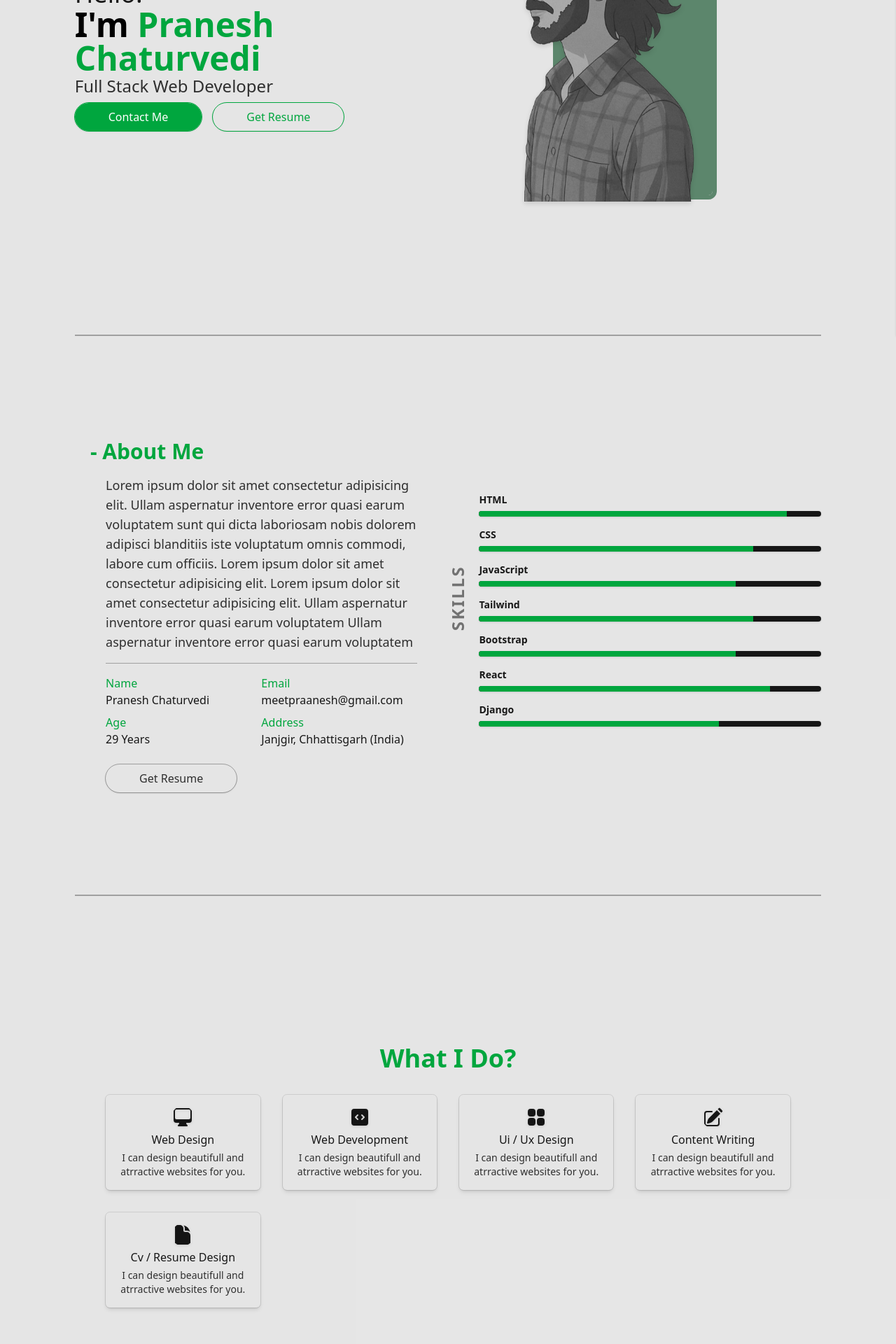
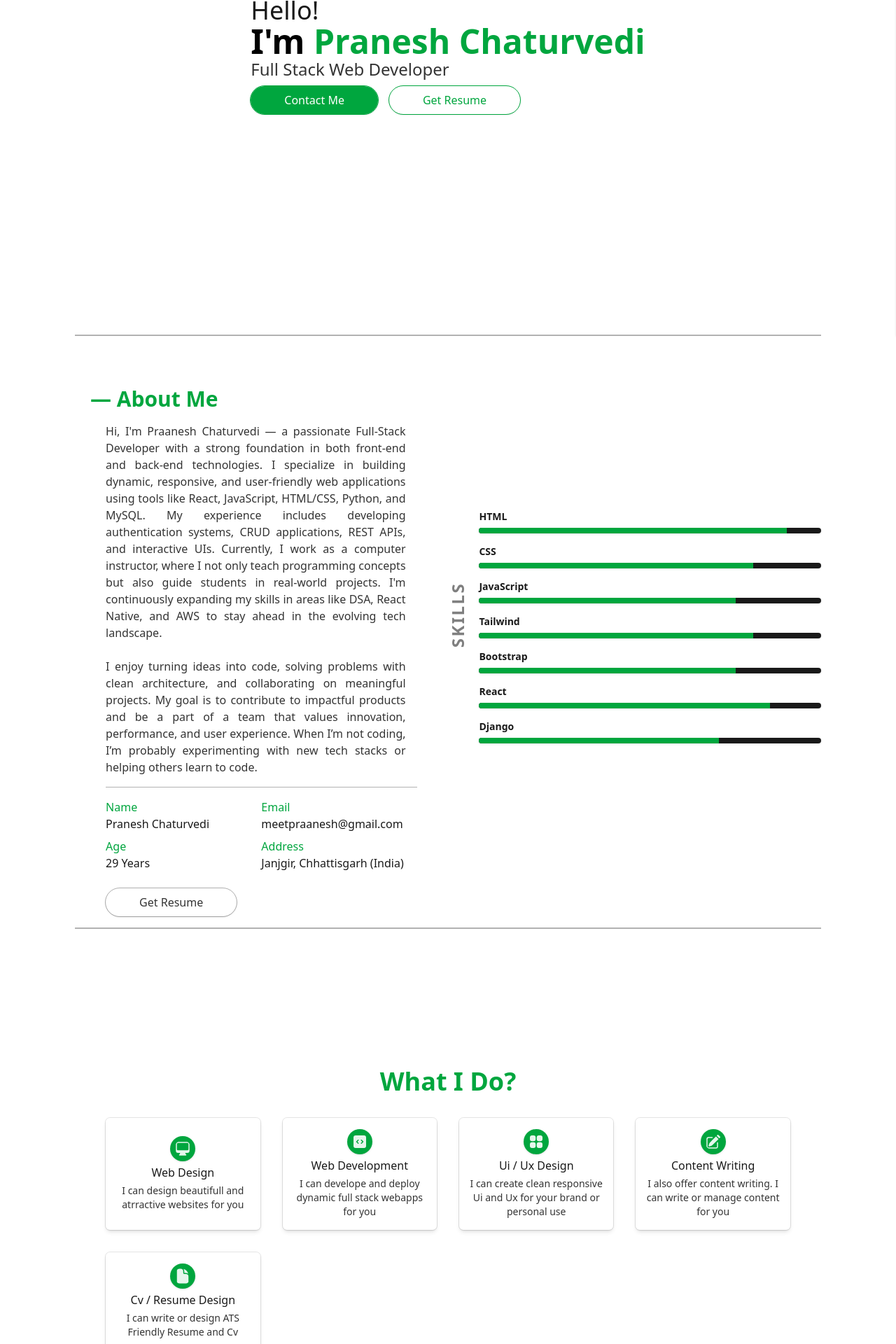
Before and after one commit to Trouble001/Portfolio, a React (Vite) app: page / in a window 1280 px wide. Shown: the part 320-2240 px from the top of the page at 70% size. Built offline with nearby package versions, Linux system fonts and the light colour scheme.

Commit message:
Creating contact layout and changing in some styles

```diff
--- a/index.html
+++ b/index.html
@@ -2,7 +2,7 @@
 <html lang="en" class="dark">
   <head>
     <meta charset="UTF-8" />
-    <link rel="icon" type="image/png" href="/myimage.png" />
+    <link rel="icon" type="image/png" href="/myphoto.png" />
     <meta name="theme-color" content="#1f392a" />
     <meta name="viewport" content="width=device-width, initial-scale=1.0" />
     <title>Praanesh Chaturvedi</title>
--- a/src/App.jsx
+++ b/src/App.jsx
@@ -7,12 +7,13 @@ import ThemeToggle from './components/ThemeToggle';
 import { useContext } from 'react';
 import { ThemeContext } from './context/ThemeContext';
 import Projects from './layouts/Projects';
+import ContactSection from './layouts/ContactSection';
 
 const App = () => {
   const { setIsOpen } = useContext(ThemeContext);
 
   return (
-    <div className='w-full h-full bg-black/10 dark:bg-black/100 transition-all'>
+    <div className='w-full h-full bg-white/100 dark:bg-black/100 transition-all'>
       <Navigation />
       <ThemeToggle />
       <div className='w-11/12 sm:w-11/12 md:w-10/12 lg:w-10/12 mx-auto' onClick={() => setIsOpen(false)}>
@@ -20,6 +21,7 @@ const App = () => {
         <AboutSection />
         <ServiceSection />
         <Projects />
+        <ContactSection />
       </div>
     </div>
   )
--- /dev/null
+++ b/src/components/ContactForm.jsx
@@ -0,0 +1,18 @@
+import { useContext } from "react";
+import { ThemeContext } from "../context/ThemeContext";
+
+const ContactForm = () => {
+  const { themeColors, color } = useContext(ThemeContext);
+
+  return (
+    <form className="w-full h-auto py-8 px-6 lg:px-8 flex flex-col items-start justify-center">
+      <h4 className="mb-4 text-lg md:text-xl lg:text-xl font-medium text-black/80 dark:text-white/70">How i can help you? Send a message to me!</h4>
+      <input className="w-full px-4 py-2 text-black/90 dark:text-white/80 outline outline-black/20 dark:outline-white/20 mb-4 rounded shadow" type="text" placeholder="Your Name" />
+      <input className="w-full px-4 py-2 text-black/90 dark:text-white/80 outline outline-black/20 dark:outline-white/20 mb-4 rounded shadow" type="email" placeholder="Your Email" />
+      <textarea className="w-full px-4 py-2 text-black/90 dark:text-white/80 outline outline-black/20 dark:outline-white/20 mb-4 rounded shadow" placeholder="Write your message here..."></textarea>
+      <button className={`text-white/100 px-8 py-1.5 shadow-md rounded ${themeColors[color].bg} transition-colors duration-500`}>Send</button>
+    </form>
+  )
+}
+
+export default ContactForm;
--- a/src/components/Navigation.jsx
+++ b/src/components/Navigation.jsx
@@ -17,7 +17,7 @@ const Navigation = () => {
           <Link to="about" smooth={true} duration={300} className={`text-xs sm:text-sm md:text-md lg:text-lg text-black/90 dark:text-white/90 mr-3 sm:mr-3 md:mr-4 lg:mr-5 xl:mr-6 ${themeColors[color].hover} cursor-pointer hover:border-b-2 transition-colors`}>About</Link>
           <Link to="service" smooth={true} duration={300} className={`text-xs sm:text-sm md:text-md lg:text-lg text-black/90 dark:text-white/90 mr-3 sm:mr-3 md:mr-4 lg:mr-5 xl:mr-6 ${themeColors[color].hover} cursor-pointer hover:border-b-2 transition-colors`}>Service</Link>
           <Link to="projects" smooth={true} duration={300} className={`text-xs sm:text-sm md:text-md lg:text-lg text-black/90 dark:text-white/90 mr-3 sm:mr-3 md:mr-4 lg:mr-5 xl:mr-6 ${themeColors[color].hover} cursor-pointer hover:border-b-2 transition-colors`}>Projects</Link>
-          <Link to="" smooth={true} duration={300} className={`text-xs sm:text-sm md:text-md lg:text-lg text-black/90 dark:text-white/90 hover:border-b-2 transition-colors ${themeColors[color].hover} cursor-pointer`}>Contact</Link>
+          <Link to="contact" smooth={true} duration={300} className={`text-xs sm:text-sm md:text-md lg:text-lg text-black/90 dark:text-white/90 hover:border-b-2 transition-colors ${themeColors[color].hover} cursor-pointer`}>Contact</Link>
         </div>
         <button onClick={() => setIsOpen(prevState => !prevState)} className='text-black/90 dark:text-white/90 w-5 sm:w-5 md:w-6 lg:w-6 h-5 sm:h-5 md:h-6 lg:h-6 flex items-center justify-center rounded-full cursor-pointer transition-all'>
         <Bars2Icon className="w-full h-full drop-shadow" />
--- /dev/null
+++ b/src/components/PhotoHolder.jsx
@@ -0,0 +1,5 @@
+{/* <div className="w-full flex items-center justify-center relative order-1 lg:order-2">
+        <div className={`lg:w-5/12 md:w-3/12 md:h-10/12 lg:h-6/12 w-5/12 h-10/12 flex outline-6 ${themeColors[color].outline} ${themeColors[color].bg} absolute rounded-md grayscale-75`}>
+        </div>
+        <img className="lg:w-6/12 md:w-4/12 md:h-full lg:h-7/12 w-6/12 h-full drop-shadow-md absolute md:-ml-22 md:-mt-7 lg:-ml-20 lg:-mt-12 -ml-12 -mt-8.5 -mb-0 grayscale rounded-md" src={myphoto} alt="Pranesh Chaturvedi" />
+      </div> */}
--- /dev/null
+++ b/src/components/SocialIcons.jsx
@@ -0,0 +1,15 @@
+import { FaGithub, FaLinkedin, FaTwitter, FaInstagram, FaPinterest, FaLink   } from "react-icons/fa";
+
+const SocialIcons = () => {
+  return (
+    <div className="flex flex-row items-center justify-between">
+      <a href="#"><FaGithub className="text-2xl sm:text-2xl md:text-3xl lg:text-4xl text-white/100 dark:text-black/100 hover:text-black/100 dark:hover:text-white/100 transition-all duration-500 drop-shadow-md" /></a>
+      <a href="#"><FaLinkedin className="text-2xl sm:text-2xl md:text-3xl lg:text-4xl text-white/100 dark:text-black/100 hover:text-black/100 dark:hover:text-white/100 transition-all duration-500 drop-shadow-md ml-2" /></a>
+      <a href="#"><FaTwitter className="text-2xl sm:text-2xl md:text-3xl lg:text-4xl text-white/100 dark:text-black/100 hover:text-black/100 dark:hover:text-white/100 transition-all duration-500 drop-shadow-md mx-2" /></a>
+      <a href="#"><FaInstagram className="text-2xl sm:text-2xl md:text-3xl lg:text-4xl text-white/100 dark:text-black/100 hover:text-black/100 dark:hover:text-white/100 transition-all duration-500 drop-shadow-md mr-2" /></a>
+      <a href="#"><FaPinterest className="text-2xl sm:text-2xl md:text-3xl lg:text-4xl text-white/100 dark:text-black/100 hover:text-black/100 dark:hover:text-white/100 transition-all duration-500 drop-shadow-md" /></a>
+    </div>
+  )
+}
+
+export default SocialIcons
--- a/src/context/ThemeContext.jsx
+++ b/src/context/ThemeContext.jsx
@@ -11,30 +11,35 @@ export const ThemeProvider = ({ children }) => {
       text: "text-green-600",
       bg: "bg-green-600",
       outline: "outline-green-600",
+      border: "border-green-600",
       hover: "hover:text-green-600",
     },
     yellow: {
       text: "text-yellow-600",
       bg: "bg-yellow-600",
       outline: "outline-yellow-600",
+      border: "border-yellow-600",
       hover: "hover:text-yellow-600",
     },
     sky: {
       text: "text-sky-600",
       bg: "bg-sky-600",
       outline: "outline-sky-600",
+      border: "border-sky-600",
       hover: "hover:text-sky-600",
     },
     red: {
       text: "text-red-600",
       bg: "bg-red-600",
       outline: "outline-red-600",
+      border: "border-red-600",
       hover: "hover:text-red-600",
     },
     slate: {
       text: "text-slate-600",
       bg: "bg-slate-600",
       outline: "outline-slate-600",
+      border: "border-slate-600",
       hover: "hover:text-slate-600",
     },
   };
--- a/src/layouts/AboutSection.jsx
+++ b/src/layouts/AboutSection.jsx
@@ -7,12 +7,12 @@ const AboutSection = () => {
     const { themeColors, color } = useContext(ThemeContext);
   return (
     <Element name="about" className="w-full min-h-screen grid gap-8 xl:gap-0 grid-cols-1 xl:grid-cols-2 border-b-2 items-center justify-center border-black/30 dark:border-white/30">
-      <div className="w-full flex flex-col items-center justify-center pt-18 xl:pt-0">
+      <div className="w-full flex flex-col items-center justify-center pt-18 pb-4">
         <div className="w-11/12">
-          <h1 className={`text-left text-lg sm:text-xl md:text-2xl lg:text-3xl xl:4xl transition-colors duration-500 font-bold ${themeColors[color].text}`}>- About Me</h1>
+          <h1 className={`text-left text-lg sm:text-xl md:text-2xl lg:text-3xl xl:4xl transition-colors duration-500 font-bold ${themeColors[color].text}`}>— About Me</h1>
         </div>
-        <div className="w-10/12 mt-4 pb-4 border-b border-black/30 dark:border-white/30">
-          <p className="text-left text-sm sm:text-base md:text-md lg:text-lg xl:text-lg text-black/80 dark:text-white/70 dark:font-normal">Lorem ipsum dolor sit amet consectetur adipisicing elit. Ullam aspernatur inventore error quasi earum voluptatem sunt qui dicta laboriosam nobis dolorem adipisci blanditiis iste voluptatum omnis commodi, labore cum officiis. Lorem ipsum dolor sit amet consectetur adipisicing elit. Lorem ipsum dolor sit amet consectetur adipisicing elit. Ullam aspernatur inventore error quasi earum voluptatem Ullam aspernatur inventore error quasi earum voluptatem</p>
+        <div className="w-10/12 mt-4 pb-4 lg:pr-4 border-b border-black/30 dark:border-white/30">
+          <p className="text-justify text-sm sm:text-base md:text-base lg:text-md xl:text-md text-black/80 dark:text-white/70 dark:font-normal">Hi, I'm Praanesh Chaturvedi — a passionate Full-Stack Developer with a strong foundation in both front-end and back-end technologies. I specialize in building dynamic, responsive, and user-friendly web applications using tools like React, JavaScript, HTML/CSS, Python, and MySQL. My experience includes developing authentication systems, CRUD applications, REST APIs, and interactive UIs. Currently, I work as a computer instructor, where I not only teach programming concepts but also guide students in real-world projects. I'm continuously expanding my skills in areas like DSA, React Native, and AWS to stay ahead in the evolving tech landscape.<br/><br/>I enjoy turning ideas into code, solving problems with clean architecture, and collaborating on meaningful projects. My goal is to contribute to impactful products and be a part of a team that values innovation, performance, and user experience. When I’m not coding, I’m probably experimenting with new tech stacks or helping others learn to code.</p>
         </div>
         <div className="w-10/12 mt-4 grid grid-cols-2 text-xs sm:text-sm md:text-base lg:text-md xl:text-md">
           <div>
@@ -31,7 +31,7 @@ const AboutSection = () => {
 
         </div>
         <div className="w-10/12 mt-6 flex flex-row items-center justify-start">
-          <button className="text-xs md:text-sm lg:text-base xl:text-md shadow text-black/80 dark:text-white/70 outline outline-black/30 dark:outline-white/30 px-8 sm:px-8 md:px-10 lg:px-12 py-1.5 sm:py-1.5 md:py-2 lg:py-2 xl:py-2 cursor-pointer rounded-full">Get Resume</button>
+          <a href="../public/resume.pdf" download className="text-xs md:text-sm lg:text-base xl:text-md shadow text-black/80 dark:text-white/70 outline outline-black/30 dark:outline-white/30 px-8 sm:px-8 md:px-10 lg:px-12 py-1.5 sm:py-1.5 md:py-2 lg:py-2 xl:py-2 cursor-pointer rounded-full">Get Resume</a>
         </div>
       </div>
 
--- /dev/null
+++ b/src/layouts/ContactSection.jsx
@@ -0,0 +1,28 @@
+import { useContext } from "react";
+import ContactForm from "../components/ContactForm";
+import { ThemeContext } from "../context/ThemeContext";
+import SocialIcons from "../components/SocialIcons";
+import { Element } from "react-scroll";
+
+const ContactSection = () => {
+    const { themeColors, color } = useContext(ThemeContext);
+
+  return (
+    <Element name="contact" className="w-full min-h-screen h-auto flex items-center justify-center">
+      <div className="w-full h-full">
+        <h1 className={`${themeColors[color].text} text-center text-lg sm:text-xl md:text-2xl lg:text-3xl xl:text-4xl font-bold transition-colors duration-500 mb-12`}>Contact Me</h1>
+
+        <div className="w-full h-full grid grid-cols-1 lg:grid-cols-2 gap-4 outline outline-black/30 dark:outline-white/20 shadow-md rounded-md">
+          <div className={`w-full h-full py-6 sm:py-6 md:py-8 lg:py-0 flex items-center justify-center lg:rounded-tl-md lg:rounded-bl-md transition-colors duration-500 ${themeColors[color].bg}`}>
+            <SocialIcons />
+          </div>
+          <div className="w-full flex items-center justify-center rounded-r-md">
+            <ContactForm />
+          </div>
+        </div>
+      </div>
+    </Element>
+  )
+}
+
+export default ContactSection;
--- a/src/layouts/HeroSection.jsx
+++ b/src/layouts/HeroSection.jsx
@@ -1,27 +1,20 @@
 import { useContext } from "react";
 import { ThemeContext } from "../context/ThemeContext";
 import { Element } from "react-scroll";
-import myphoto from "../assets/myimage.png";
+// import myphoto from "../assets/myimage.png";
 
 const HeroSection = () => {
   const { themeColors, color } = useContext(ThemeContext);
   return (
-    <Element name="home" className="w-full min-h-screen h-auto pt-24 lg:pt-0 grid grid-cols-1 lg:grid-cols-2 gap-0 lg:gap-0 border-b-2 border-black/30 dark:border-white/30">
-      <div className="w-full flex items-start lg:items-center justify-center order-2 lg:order-1">
+    <Element name="home" className="w-full min-h-screen h-auto flex items-center justify-center border-b-2 border-black/30 dark:border-white/30">
       <div className="">
         <h5 className="text-xl sm:text-xl md:text-3xl lg:text-3xl xl:text-4xl font-medium text-black/90 dark:text-white/90">Hello!</h5>
         <h3 className="text-3xl sm:text-3xl md:text-4xl lg:text-4xl xl:text-5xl font-bold text-black/100 dark:text-white/100 transition-colors duration-500">I'm <span className={`transition-colors duration-500 ${themeColors[color].text}`}>Pranesh Chaturvedi</span></h3>
         <p className="text-md sm:text-lg md:text-2xl lg:text-2xl xl:text-2xl font-normal text-black/80 dark:text-white/80">Full Stack Web Developer</p>
         <div className="w-full flex flex-row items-center justify-start mt-2">
           <button className={`text-sm sm:text-sm md:text-base lg-text-base xl:text-md transition-colors duration-500 ${themeColors[color].bg} outline ${themeColors[color].outline} text-white dark:text-black px-6 sm:px-7 md:px-8 lg:px-10 xl:px-12 py-1.5 sm:py-1.5 md:py-2 lg:py-2 xl:py-2 cursor-pointer rounded-full flex items-center justify-center shadow mr-3 lg:mr-4`}>Contact Me</button>
-            <button className={`text-sm sm:text-sm md:text-base lg-text-base xl:text-md transition-colors duration-500 outline ${themeColors[color].outline} ${themeColors[color].text}  px-6 sm:px-7 md:px-8 lg:px-10 xl:px-12 py-1.5 sm:py-1.5 md:py-2 lg:py-2 xl:py-2 cursor-pointer rounded-full flex items-center justify-center shadow`}>Get Resume</button>
+          <a href="../public/resume.pdf" download className={`text-sm sm:text-sm md:text-base lg-text-base xl:text-md transition-colors duration-500 outline ${themeColors[color].outline} ${themeColors[color].text}  px-6 sm:px-7 md:px-8 lg:px-10 xl:px-12 py-1.5 sm:py-1.5 md:py-2 lg:py-2 xl:py-2 cursor-pointer rounded-full flex items-center justify-center shadow`}>Get Resume</a>
         </div>
-        </div>
-      </div>
-      <div className="w-full flex items-center justify-center relative order-1 lg:order-2">
-        <div className={`lg:w-5/12 md:w-3/12 md:h-10/12 lg:h-6/12 w-5/12 h-10/12 flex outline-6 ${themeColors[color].outline} ${themeColors[color].bg} absolute rounded-md grayscale-75`}>
-        </div>
-        <img className="lg:w-6/12 md:w-4/12 md:h-full lg:h-7/12 w-6/12 h-full drop-shadow-md absolute md:-ml-22 md:-mt-7 lg:-ml-20 lg:-mt-12 -ml-12 -mt-8 grayscale rounded-md" src={myphoto} alt="Pranesh Chaturvedi" />
       </div>
     </Element>
   )
--- a/src/layouts/ServicelSection.jsx
+++ b/src/layouts/ServicelSection.jsx
@@ -7,31 +7,31 @@ const services = [
   {
     id: 1,
     name: "Web Design",
-    desc: "I can design beautifull and atrractive websites for you.",
+    desc: "I can design beautifull and atrractive websites for you",
     icon: ComputerDesktopIcon,
   },
   {
     id: 2,
     name: "Web Development",
-    desc: "I can design beautifull and atrractive websites for you.",
+    desc: "I can develope and deploy dynamic full stack webapps for you",
     icon: CodeBracketSquareIcon,
   },
   {
     id: 3,
     name: "Ui / Ux Design",
-    desc: "I can design beautifull and atrractive websites for you.",
+    desc: "I can create clean responsive Ui and Ux for your brand or personal use",
     icon: Squares2X2Icon,
   },
   {
     id: 4,
     name: "Content Writing",
-    desc: "I can design beautifull and atrractive websites for you.",
+    desc: "I also offer content writing. I can write or manage content for you",
     icon: PencilSquareIcon,
   },
   {
     id: 5,
     name: "Cv / Resume Design",
-    desc: "I can design beautifull and atrractive websites for you.",
+    desc: "I can write or design ATS Friendly Resume and Cv",
     icon: DocumentIcon,
   },
 ]
@@ -40,14 +40,14 @@ const ServiceSection = () => {
   const { themeColors, color } = useContext(ThemeContext);
   return (
     <Element name='service' className="w-full min-h-screen flex items-center justify-center">
-      <div className="w-full h-full flex flex-col items-center justify-center">
+      <div className="w-full h-full flex flex-col items-center justify-center pt-12 md:pt-0">
         <h1 className={`text-left text-lg sm:text-xl md:text-2xl lg:text-3xl xl:text-4xl ${themeColors[color].text} font-bold transition-colors duration-500`}>What I Do?</h1>
-        <div className="w-11/12 grid grid-cols-2 sm:grid-cols-3 md:grid-cols-3 lg:grid-cols-4 gap-3 sm:gap-4 md:gap-6 lg:gap-6 xl:gap-8 mt-8">
+        <div className="w-11/12 grid grid-cols-1 sm:grid-cols-2 md:grid-cols-3 lg:grid-cols-4 gap-3 sm:gap-4 md:gap-6 lg:gap-6 xl:gap-8 mt-8">
           {services.map((service) => {
             const Icon = service.icon;
             return (
-              <div key={service.id} className="py-4 px-2 shadow-md rounded-md flex flex-col items-center justify-center outline outline-black/10 dark:outline-white/20">
-                <Icon className='w-6 sm:w-6 md:w-7 lg:w-7 xl:w-8 h-6 sm:h-6 md:h-7 lg:h-7 xl:h-8 text-black/90 dark:text-white/70 rounded-full drop-shadow' />
+              <div key={service.id} className="py-4 px-2 lg:px-3 shadow-md rounded-md flex flex-col items-center justify-center outline outline-black/10 dark:outline-white/20">
+                <Icon className={`w-7 sm:w-7 md:w-8 lg:w-8 xl:w-9 h-7 sm:h-7 md:h-8 lg:h-8 xl:h-9 ${themeColors[color].bg} transition-colors duration-500 p-1.5 flex items-center justify-center text-white/90 rounded-full shadow`} />
                 <h6 className='text-sm sm:text-sm md:text-base lg:text-base xl:text-md font-medium my-1 text-black/90 dark:text-white/90 dark:font-normal'>{service.name}</h6>
                 <p className='text-xs sm:text-xs md:text-sm lg:text-sm xl:text-sm text-center text-black/80 dark:text-white/60 dark:font-normal font-medium'>{service.desc}</p>
               </div>
```
Also changed, not shown: src/about.txt (added), 1 other file (tests, documents, lock files or other folders). Lines whose indentation alone changed are shown as unchanged.
